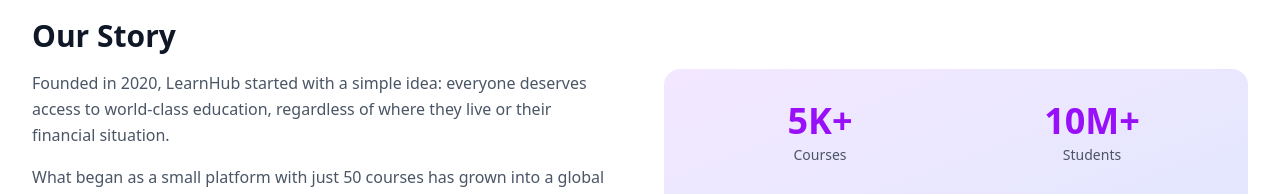
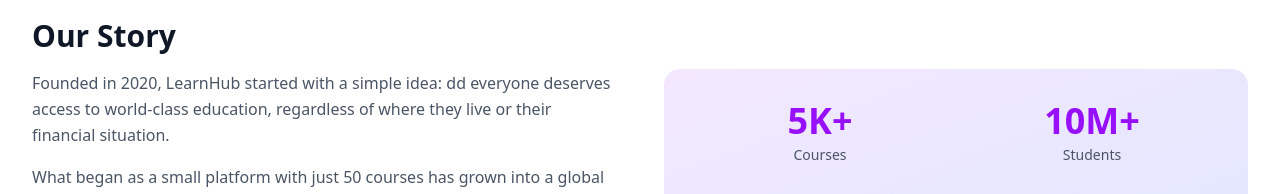
Before and after one commit to deepankar19/learnhub-nodes, a Next.js app: page /about in a window 1280 px wide. Shown: the part 487-681 px from the top of the page. Built offline with nearby package versions, Linux system fonts and the light colour scheme.

Commit message:
manu changes

```diff
--- a/src/app/about/page.tsx
+++ b/src/app/about/page.tsx
@@ -33,7 +33,7 @@
           <div>
             <h2 className="text-3xl font-bold text-gray-900 mb-4">Our Story</h2>
             <p className="text-gray-600 mb-4 leading-relaxed">
-              Founded in 2020, LearnHub started with a simple idea: everyone deserves access to
+              Founded in 2020, LearnHub started with a simple idea: dd everyone deserves access to
               world-class education, regardless of where they live or their financial situation.
             </p>
             <p className="text-gray-600 mb-4 leading-relaxed">
```
